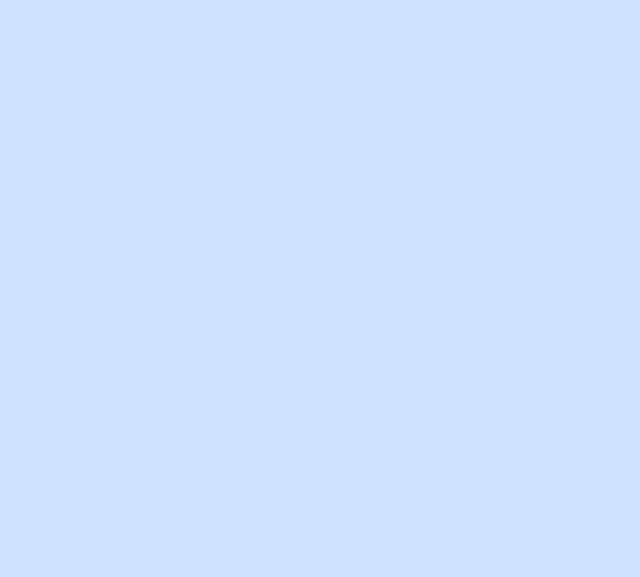
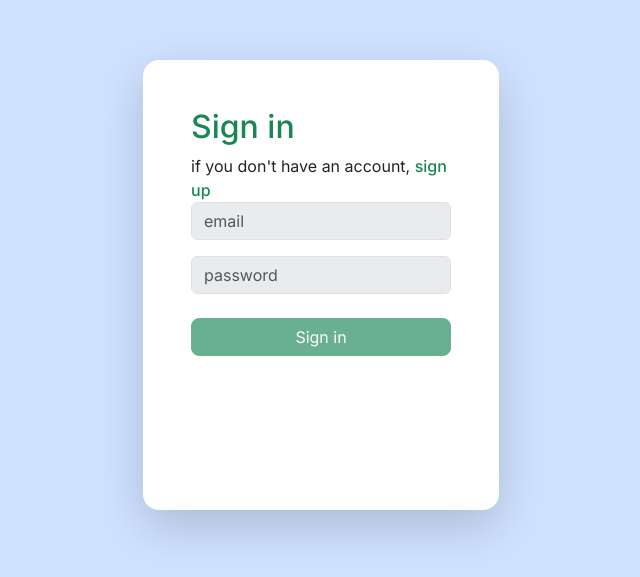
Before and after one commit to Garritosk8CR/AuthECClient, an Angular app: page /signin in a window 1280 px wide. Before the commit this address led to /. Shown: the part 115-692 px from the top of the page, without its empty margins (319-959 px from the left). Built offline with nearby package versions, Linux system fonts and the light colour scheme.

Commit message:
link in sign in to sign up

```diff
--- a/src/app/app.routes.ts
+++ b/src/app/app.routes.ts
@@ -9,7 +9,7 @@ export const routes: Routes = [
         component: UserComponent,
         children: [
             {path: 'signup', component: RegistrationComponent},
-            {path: 'login', component: LoginComponent},
+            {path: 'signin', component: LoginComponent},
         ],
     }
 ];
--- a/src/app/user/login/login.component.html
+++ b/src/app/user/login/login.component.html
@@ -1,5 +1,8 @@
 <div class="mb-04">
     <h2 class="text-success">Sign in</h2>
+</div>
+<div>
+    if you don't have an account, <a routerLink="/signup" class="text-decoration-none fw-medium text-success d-inlin-block">sign up</a>
 </div>
 <form [formGroup]="loginForm" (ngSubmit)="onSubmit()">
     <div class="mb-3">
--- a/src/app/user/login/login.component.ts
+++ b/src/app/user/login/login.component.ts
@@ -1,10 +1,11 @@
 import { CommonModule } from '@angular/common';
 import { Component } from '@angular/core';
 import { FormBuilder, ReactiveFormsModule, Validators } from '@angular/forms';
+import { RouterLink } from '@angular/router';
 
 @Component({
   selector: 'app-login',
-  imports: [CommonModule, ReactiveFormsModule],
+  imports: [CommonModule, ReactiveFormsModule, RouterLink],
   templateUrl: './login.component.html',
   styles: ``
 })
--- a/src/app/user/registration/registration.component.html
+++ b/src/app/user/registration/registration.component.html
@@ -2,7 +2,7 @@
     <h2 class="text-success">Sign Up</h2>
 </div>
 <div>
-    if you have an account, <a routerLink="/login" class="text-decoration-none fw-medium text-success d-inlin-block">sign in</a>
+    if you have an account, <a routerLink="/signin" class="text-decoration-none fw-medium text-success d-inlin-block">sign in</a>
 </div>
 <form [formGroup]="registrationForm" (ngSubmit)="onSubmit()">
     <div class="mb-3">
```
